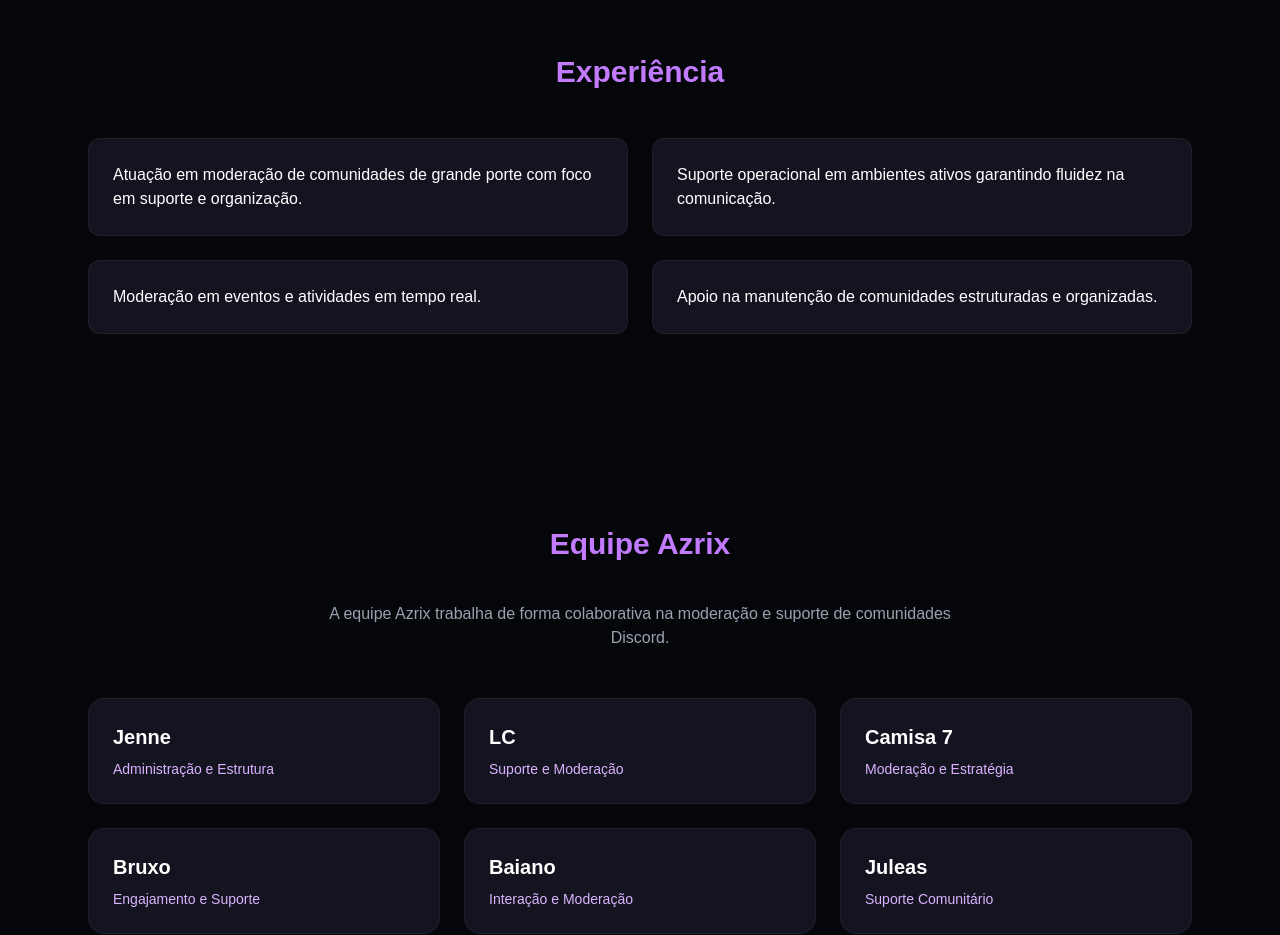
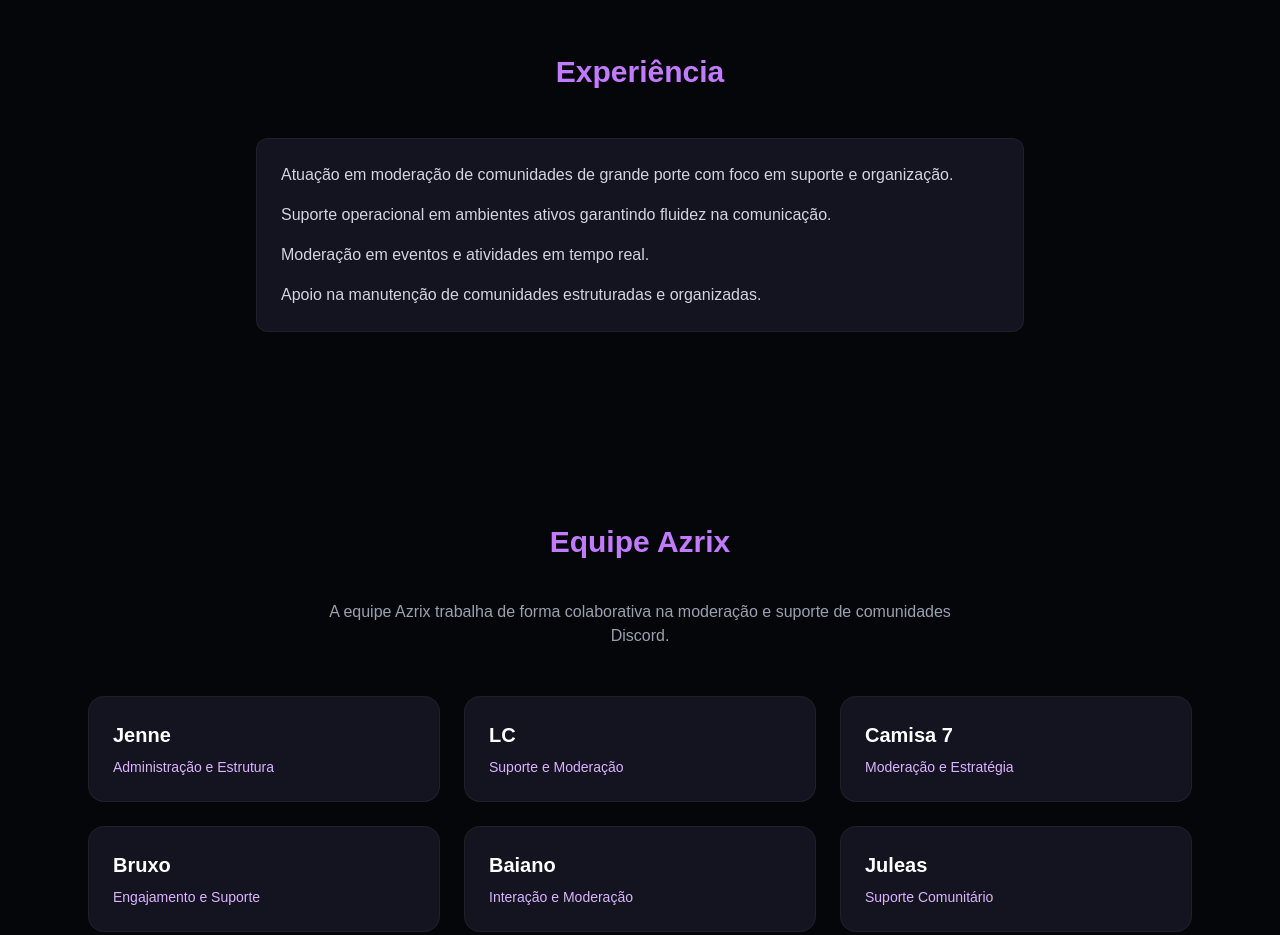
Before and after one commit to jennefferw/azrix-site, a Next.js app: page / in a window 1280 px wide. Shown: the part 1180-2115 px from the top of the page. Built offline with nearby package versions, Linux system fonts and the light colour scheme.

Commit message:
update site

```diff
--- a/app/page.tsx
+++ b/app/page.tsx
@@ -129,30 +129,31 @@
       {/* EXPERIÊNCIA */}
       <section id="experiencia" className="relative z-10 max-w-6xl mx-auto px-6 pb-24">
 
-        <h2 className="text-3xl font-bold text-center text-purple-400 mb-12">
-          Experiência
-        </h2>
+  <h2 className="text-3xl font-bold text-center text-purple-400 mb-12">
+    Experiência
+  </h2>
 
-        <div className="grid md:grid-cols-2 gap-6">
+  <div className="max-w-3xl mx-auto bg-[#141420] border border-white/5 rounded-xl p-6 space-y-4 text-gray-300">
 
-          {[
-            "Atuação em moderação de comunidades de grande porte com foco em suporte e organização.",
-            "Suporte operacional em ambientes ativos garantindo fluidez na comunicação.",
-            "Moderação em eventos e atividades em tempo real.",
-            "Apoio na manutenção de comunidades estruturadas e organizadas."
-          ].map((item, i) => (
-            <motion.div
-              key={i}
-              whileInView={{ opacity: 1, y: 0 }}
-              className="bg-[#141420] border border-white/5 rounded-xl p-6"
-            >
-              {item}
-            </motion.div>
-          ))}
+    <p>
+      Atuação em moderação de comunidades de grande porte com foco em suporte e organização.
+    </p>
 
-        </div>
+    <p>
+      Suporte operacional em ambientes ativos garantindo fluidez na comunicação.
+    </p>
 
-      </section>
+    <p>
+      Moderação em eventos e atividades em tempo real.
+    </p>
+
+    <p>
+      Apoio na manutenção de comunidades estruturadas e organizadas.
+    </p>
+
+  </div>
+
+</section>
 
       {/* EQUIPE */}
       <section id="equipe" className="relative z-10 py-24 text-center">
```
